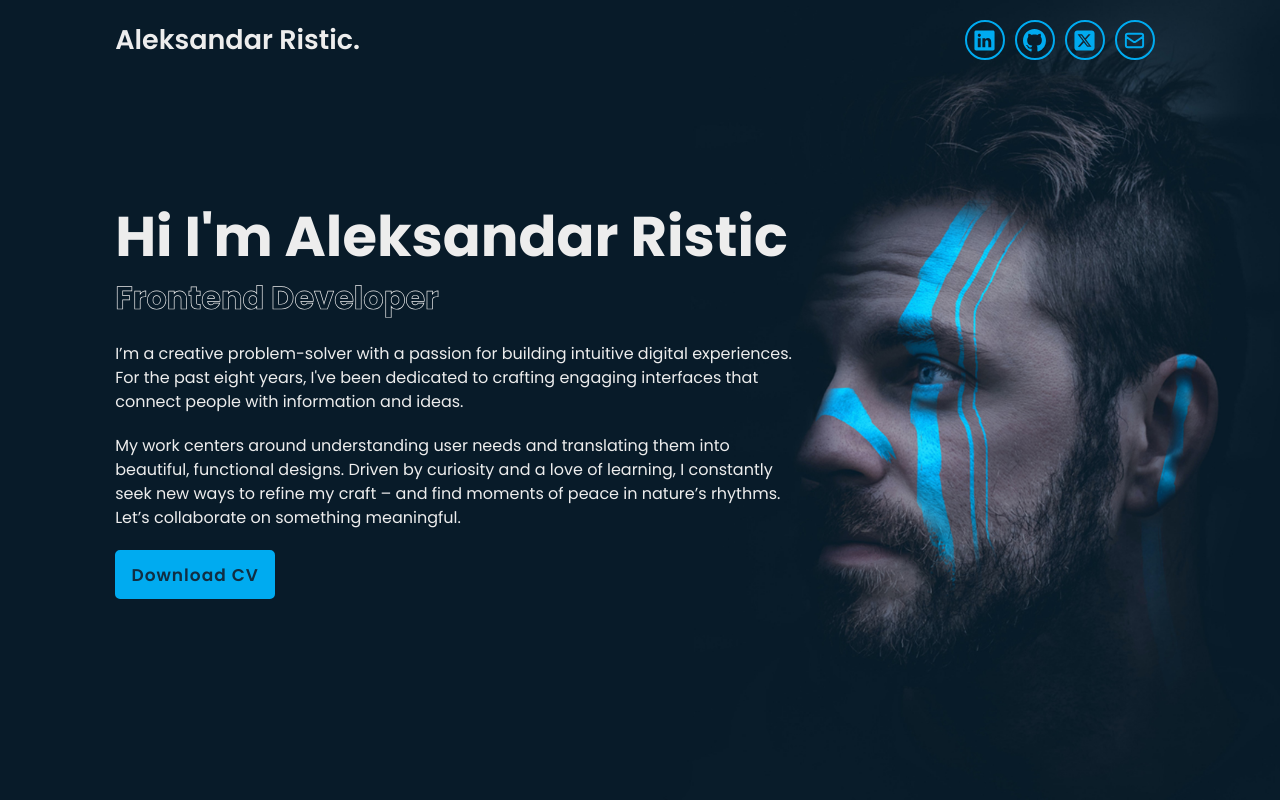
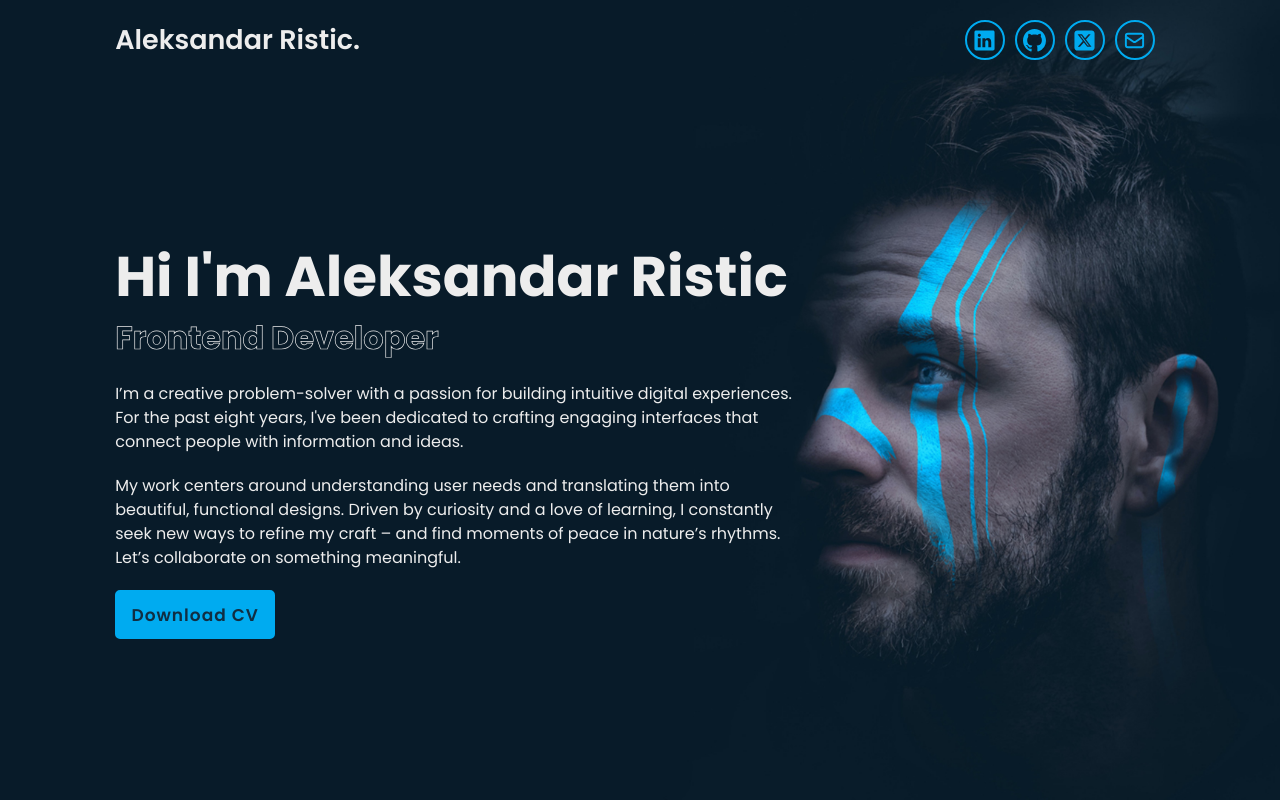
Before and after one commit to storiaca/aristic-portfolio, a React (Vite) app: page / in a window 1280 px wide. Shown: the top 800 px of the page. Built offline with nearby package versions, Linux system fonts and the light colour scheme.

Commit message:
Css fix for Home section

```diff
--- a/src/index.css
+++ b/src/index.css
@@ -39,7 +39,7 @@
 
   .home {
     background: url(./assets/home.jpg) no-repeat;
-    @apply flex items-center px-6 md:px-[9%] py-[0] bg-cover bg-center;
+    @apply flex items-center px-6 md:px-[9%] bg-cover bg-center;
     .home-content {
       @apply w-full md:max-w-[69rem];
       h1 {
--- a/tailwind.config.js
+++ b/tailwind.config.js
@@ -15,6 +15,10 @@ export default {
         customWhiteText: "#EDEDED",
         yellowgreen: "#9ACD32",
       },
+      screens: {
+        portrait: { raw: "(orientation: portrait)" },
+        landscape: { raw: "(orientation: landscape)" },
+      },
     },
   },
   plugins: [],
```
